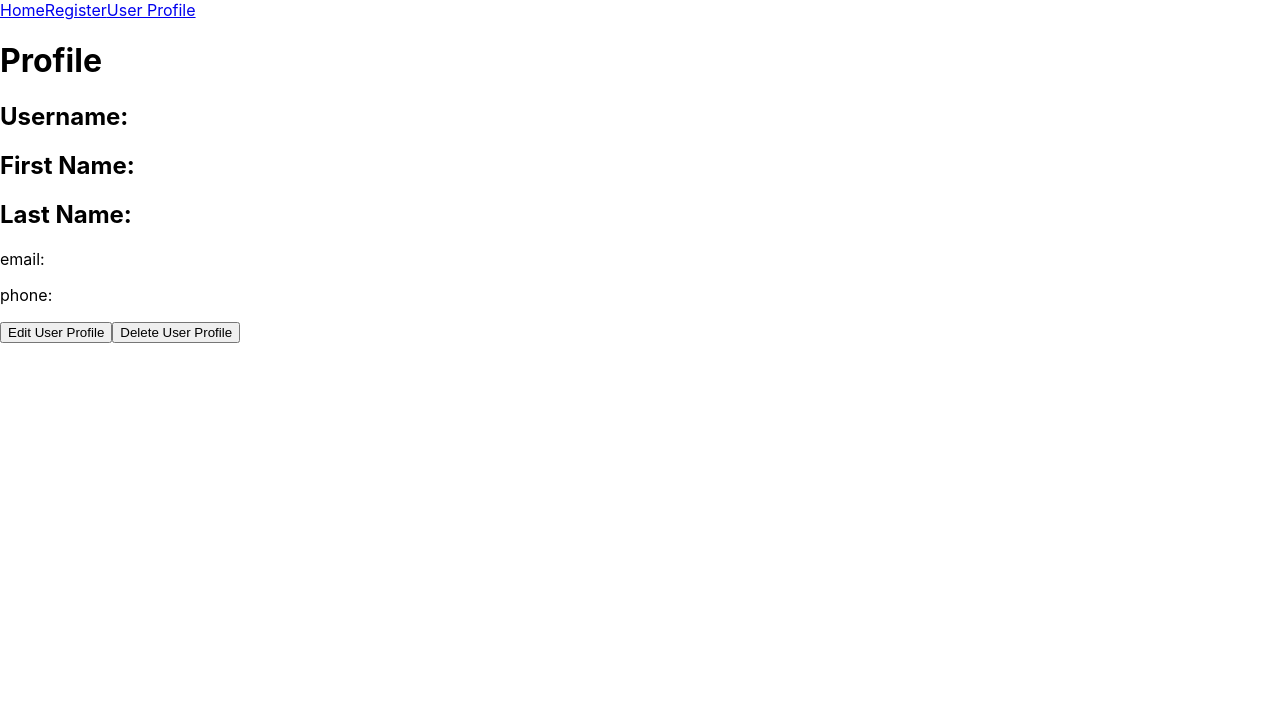
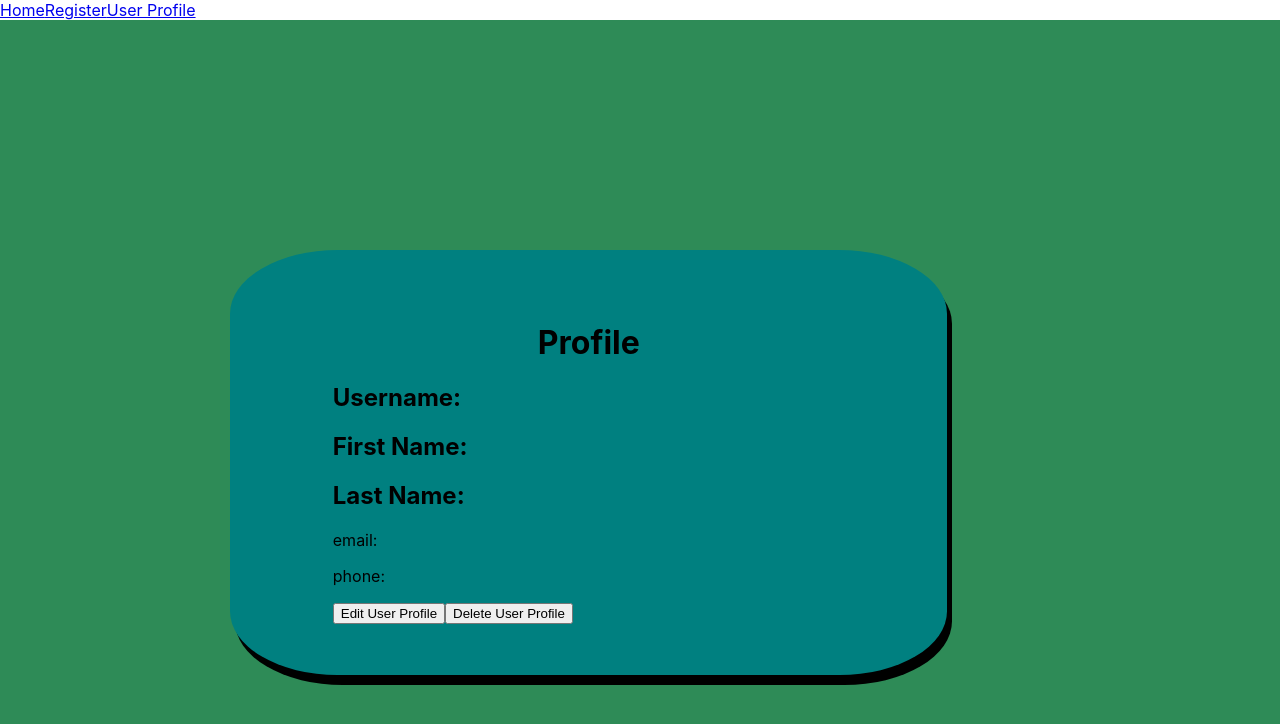
Before and after one commit to jduell12/Front_End, a React (Create React App) app in the folder water_plants/: page /private/user in a window 1280 px wide. Shown: the top 724 px of the page. Built offline with nearby package versions, Linux system fonts and the light colour scheme; no server answers; sample sign-in values are in the browser's storage.

Commit message:
Started styling.

```diff
--- a/water_plants/src/components/UserProfile.js
+++ b/water_plants/src/components/UserProfile.js
@@ -1,5 +1,8 @@
 import React, { useState, useEffect } from 'react'
 import { axiosWithAuth } from '../utils/axiosWithAuth'
+import { ContainerDiv, CardDiv } from '../styles/userprofile-styles'
+import styled from 'styled-components'
+
 
 const initialUserValue = {
     username: '',
@@ -28,19 +31,19 @@ export default function UserProfile() {
 
 
     return (
-        <div>
-            <div>
+        <ContainerDiv>
+            <CardDiv>
                 <h1>Profile</h1>
                 <h2>Username: {user.username}</h2>
                 <h2>First Name: {user.firstname}</h2>
                 <h2>Last Name: {user.lastname}</h2>
                 <p>email: {user.primaryemail}</p>
                 <p>phone: {user.phone}</p>
-            </div>
                 <div>
                     <button>Edit User Profile</button>
                     <button>Delete User Profile</button>
                 </div>
-        </div>
+            </CardDiv>
+        </ContainerDiv>
     )
 }
--- /dev/null
+++ b/water_plants/src/styles/userprofile-styles.js
@@ -0,0 +1,21 @@
+import styled from 'styled-components'
+
+export const ContainerDiv = styled.div`
+    background-color: seagreen;
+    padding: 10%;
+
+`
+export const CardDiv = styled.div`
+    width: 50%;
+    background-color: teal;
+    padding: 5% 10%;
+    margin: 10%;
+    border-radius: 15%;
+    box-shadow: 5px 10px;
+
+    h1 {
+        text-align: center;
+    }
+
+`
+export default ContainerDiv;
```
Lines whose indentation alone changed are shown as unchanged.
